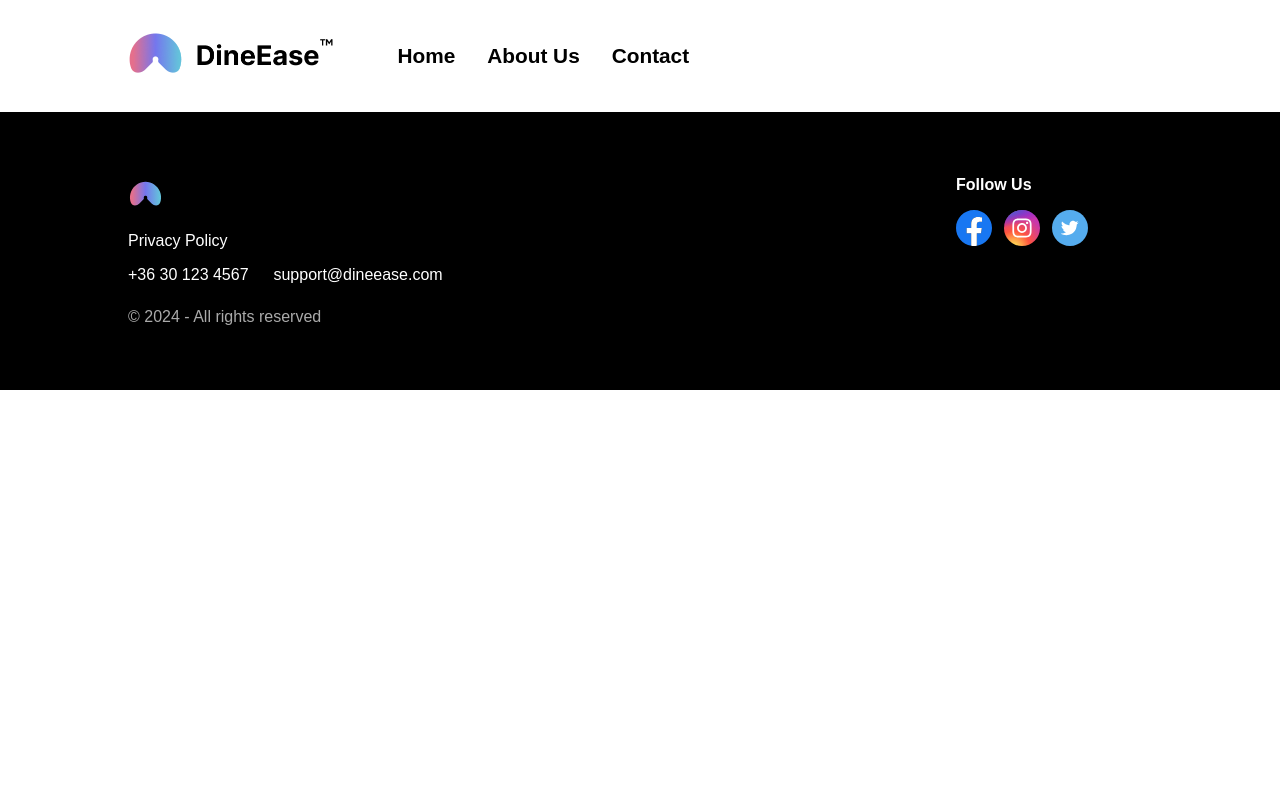
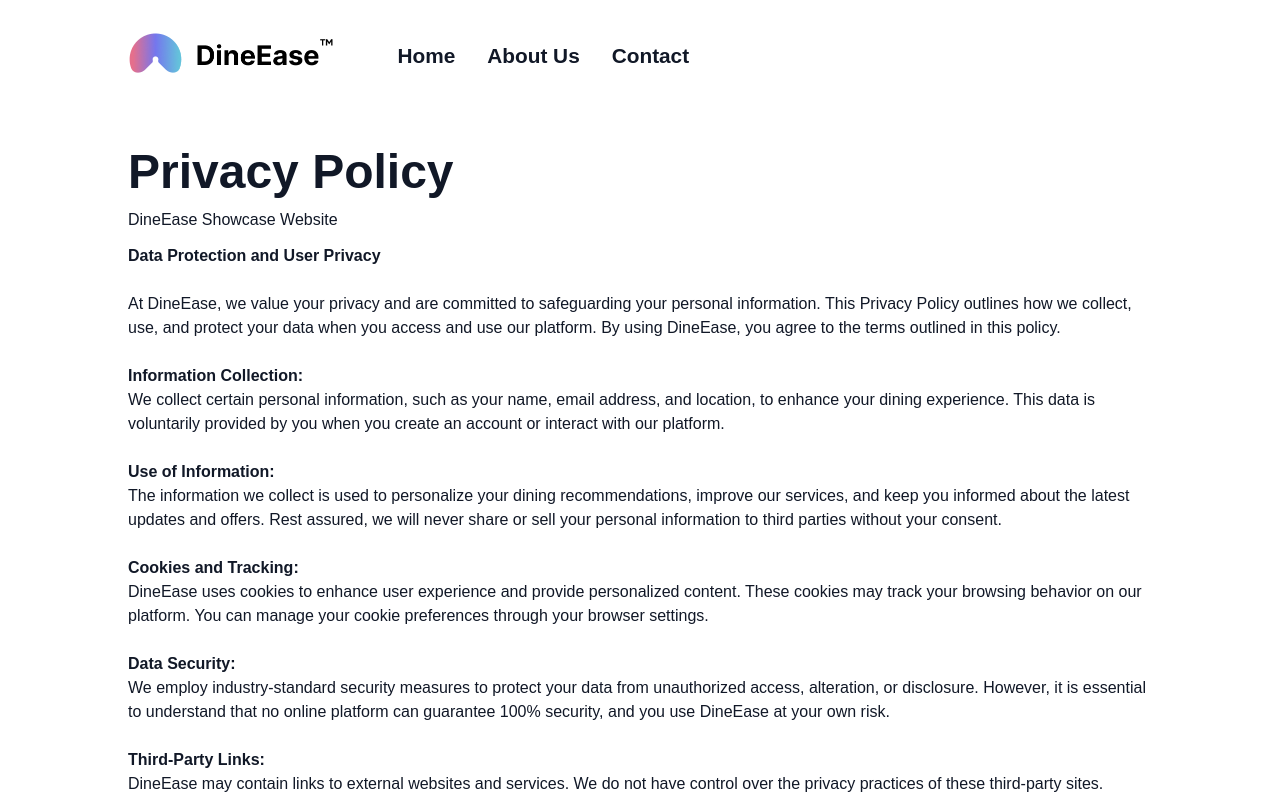
Before and after one commit to gyorfimarcell/es2025-s17-r1-266, a Vue app: page /privacy-policy in a window 1280 px wide. Shown: the top 799 px of the page. Built offline with nearby package versions, Linux system fonts and the light colour scheme.

Commit message:
Top rated block & Restaurant card

```diff
--- a/src/components/Footer.vue
+++ b/src/components/Footer.vue
@@ -52,10 +52,6 @@
     margin-top: 8px;
 }
 
-h4 {
-    margin: 0;
-}
-
 .icons {
     display: flex;
     gap: 12px;
--- /dev/null
+++ b/src/components/homepage/CardPlaceholder.vue
@@ -0,0 +1,24 @@
+<template>
+    <div class="card"></div>
+</template>
+
+<style scoped>
+.card {
+    flex-grow: 1;
+    width: 100%;
+    height: 500px;
+
+    border-radius: var(--card-radius);
+
+    background: linear-gradient(-45deg, #eee 40%, #fff 50%, #eee 60%);
+    background-size: 360%;
+    background-position-x: 100%;
+    animation: shimmer 2s infinite ease-in-out;
+}
+
+@keyframes shimmer {
+    to {
+        background-position-x: 0%
+    }
+}
+</style>
--- /dev/null
+++ b/src/components/homepage/RestaurantCard.vue
@@ -0,0 +1,72 @@
+<script setup lang="ts">
+defineProps<{ restaurant: Restaurant }>();
+</script>
+
+<template>
+    <div class="card">
+        <img :src="restaurant.image" :alt="restaurant.name" class="image">
+        <div class="row">
+            <h2 class="name">{{ restaurant.name }}</h2>
+            <img src="/icons/star.png" alt="Filled star" v-for="_ in restaurant.rating" class="star">
+            <img src="/icons/star.png" alt="Filled star" v-for="_ in 5 - restaurant.rating" class="star empty">
+        </div>
+        <p class="description">{{ restaurant.description }}</p>
+        <a href="#" class="link">View restaurant »</a>
+    </div>
+</template>
+
+<style scoped>
+.card {
+    flex-grow: 1;
+    width: 100%;
+
+    display: flex;
+    flex-direction: column;
+    gap: 16px;
+
+    padding: 16px;
+
+    background-color: var(--bg-color);
+    border-radius: var(--card-radius);
+    box-shadow: 0 0 8px rgba(124, 124, 124, 0.4);
+}
+
+.image {
+    height: 300px;
+    width: 100%;
+    object-fit: cover;
+
+    border-radius: var(--card-radius);
+}
+
+.row {
+    display: flex;
+    align-items: center;
+    gap: 8px;
+}
+
+.name {
+    margin-right: auto;
+}
+
+.star {
+    width: 20px;
+    height: 20px;
+}
+
+.star.empty {
+    filter: grayscale(1);
+}
+
+.description {
+    color: var(--text-muted-color);
+}
+
+.link {
+    color: var(--primary-color);
+    font-weight: bold;
+
+    margin-top: auto;
+    text-align: end;
+}
+</style>
--- /dev/null
+++ b/src/components/homepage/TopRated.vue
@@ -0,0 +1,104 @@
+<script setup lang="ts">
+import { ref } from 'vue';
+import CardPlaceholder from './CardPlaceholder.vue';
+import RestaurantCard from './RestaurantCard.vue';
+
+const API_URL = "https://es2025-s17-hu-r1-backend.onrender.com/api/v1/restaurants/top-rated";
+
+const restaurants = ref<Restaurant[] | undefined>(undefined);
+
+async function FetchData() {
+    restaurants.value = await (await fetch(API_URL)).json();
+}
+FetchData();
+</script>
+
+<template>
+    <div class="toprated">
+        <div class="circle1"></div>
+        <div class="circle2"></div>
+        <div class="heading">
+            <h1>Featured Restaurants</h1>
+            <p>Discover Unforgettable Dining Destinations</p>
+        </div>
+        <div class="restaurants" v-if="restaurants != undefined">
+            <RestaurantCard v-for="restaurant in restaurants" :restaurant="restaurant" :key="restaurant.id" />
+        </div>
+        <div class="restaurants" v-else>
+            <CardPlaceholder v-for="_ in 3" />
+        </div>
+    </div>
+</template>
+
+<style scoped>
+.toprated {
+    padding: 48px 0;
+    position: relative;
+    overflow: hidden;
+}
+
+.heading {
+    padding: 0 calc(var(--lg-padding-x) / 2);
+    text-align: center;
+}
+
+.heading h1 {
+    margin-bottom: 16px;
+}
+
+.restaurants {
+    display: flex;
+    flex-direction: column;
+    gap: 48px;
+
+    overflow: hidden;
+
+    padding: 48px var(--sm-padding-x);
+}
+
+.circle1,
+.circle2 {
+    position: absolute;
+    z-index: -10;
+
+    background-color: var(--bg-secondary-color);
+    border-radius: 50%;
+    width: 460px;
+    height: 460px;
+
+    display: none;
+}
+
+.circle1 {
+    right: -150px;
+    top: 120px;
+}
+
+.circle2 {
+    left: -120px;
+    bottom: -80px;
+}
+
+@media screen and (min-width: 992px) {
+
+    .circle1,
+    .circle2 {
+        display: block;
+    }
+
+    .heading {
+        text-align: unset;
+    }
+
+    .restaurants {
+        flex-direction: row;
+    }
+}
+
+@media screen and (min-width: 1200px) {
+    .restaurants {
+        padding-right: var(--lg-padding-x);
+        padding-left: var(--lg-padding-x);
+    }
+}
+</style>
--- a/src/pages/HomePage.vue
+++ b/src/pages/HomePage.vue
@@ -1,8 +1,9 @@
 <script setup lang="ts">
+import TopRated from "../components/homepage/TopRated.vue";
 </script>
 
 <template>
-    <p>Hello world</p>
+    <TopRated />
 </template>
 
 <style scoped></style>
--- /dev/null
+++ b/src/pages/PrivacyPolicyPage.vue
@@ -0,0 +1,75 @@
+<template>
+    <div class="container">
+        <h1>Privacy Policy</h1>
+        <p>DineEase Showcase Website</p>
+
+        <p class="bold">Data Protection and User Privacy</p>
+        <p>At DineEase, we value your privacy and are committed to safeguarding your personal information. This Privacy
+            Policy outlines how we collect, use, and protect your data when you access and use our platform. By using
+            DineEase, you agree to the terms outlined in this policy.</p>
+
+        <p class="bold">Information Collection:</p>
+        <p>We collect certain personal information, such as your name, email address, and location, to enhance your dining
+            experience. This data is voluntarily provided by you when you create an account or interact with our platform.
+        </p>
+
+        <p class="bold">Use of Information:</p>
+        <p>The information we collect is used to personalize your dining recommendations, improve our services, and keep you
+            informed about the latest updates and offers. Rest assured, we will never share or sell your personal
+            information to third parties without your consent.</p>
+
+        <p class="bold">Cookies and Tracking:</p>
+        <p>DineEase uses cookies to enhance user experience and provide personalized content. These cookies may track your
+            browsing behavior on our platform. You can manage your cookie preferences through your browser settings.</p>
+
+        <p class="bold">Data Security:</p>
+        <p>We employ industry-standard security measures to protect your data from unauthorized access, alteration, or
+            disclosure. However, it is essential to understand that no online platform can guarantee 100% security, and you
+            use DineEase at your own risk.</p>
+
+        <p class="bold">Third-Party Links:</p>
+        <p>DineEase may contain links to external websites and services. We do not have control over the privacy practices
+            of these third-party sites. Please review their respective privacy policies before providing any personal
+            information.</p>
+
+        <p class="bold">Updates and Amendments:</p>
+        <p>DineEase may update this Privacy Policy from time to time to reflect changes in data regulations or platform
+            enhancements. We recommend checking this page periodically for the latest information.</p>
+
+        <p>If you have any questions or concerns regarding our Privacy Policy or how we handle your data, please feel free
+            to contact our support team at <a href="mailto:privacy@dineease.com">privacy@dineease.com</a>.</p>
+    </div>
+</template>
+
+<style scoped>
+.container {
+    padding: 48px 16px;
+    line-height: 1.5rem;
+}
+
+.bold {
+    font-weight: bold;
+}
+
+.bold+p {
+    margin-bottom: 24px;
+}
+
+/* Showcase Website line */
+h1+p {
+    margin-top: 24px;
+    margin-bottom: 12px;
+}
+
+/* Data protection line */
+.bold:nth-child(3) {
+    margin-bottom: 24px;
+}
+
+@media screen and (min-width: 992px) {
+    .container {
+        padding-right: var(--lg-padding-x);
+        padding-left: var(--lg-padding-x);
+    }
+}
+</style>
--- a/src/style.css
+++ b/src/style.css
@@ -1,11 +1,14 @@
 :root {
     --bg-color: #fff;
-    --primary-color: ##7c3aed;
-    --text-color: ##111827;
-    --text-muted-color: #aaaaaa;
+    --bg-secondary-color: #EDE9FE;
+    --primary-color: #7c3aed;
+    --text-color: #111827;
+    --text-muted-color: #212529bf;
 
     --lg-padding-x: 128px;
     --sm-padding-x: 32px;
+
+    --card-radius: 0.3rem;
 }
 
 *,
@@ -27,8 +30,18 @@
     color: unset;
 }
 
-p {
+p,
+h1,
+h2,
+h3,
+h4,
+h5,
+h6 {
     margin: 0;
+}
+
+h1 {
+    font-size: 3rem;
 }
 
 button {
```
Also changed, not shown: src/restaurantData.ts (added, +9 -0 lines), src/routes.ts (+5 -2 lines), public/icons/star.png (added).
